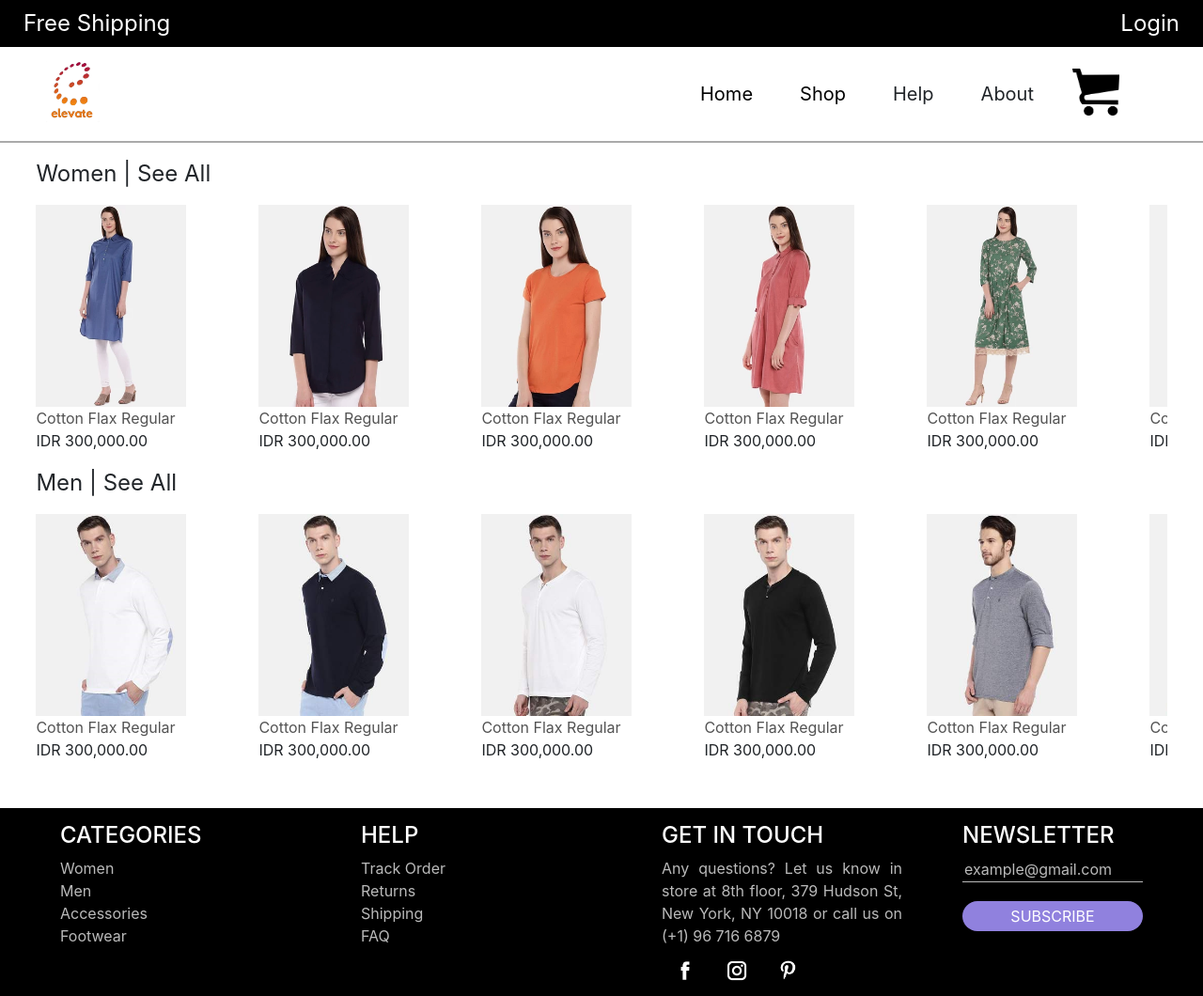
After one commit to alvinvaja/elevate, a CodeIgniter app: page /elevate/index.php/category in a window 1280 px wide. The commit adds this page. Shown: the whole page at 94% size. Run offline with CodeIgniter, Linux system fonts and the light colour scheme; some libraries are stand-ins or nearby versions.

Commit message:
Add category page and assets

```diff
--- a/application/config/routes.php
+++ b/application/config/routes.php
@@ -50,5 +50,6 @@ defined('BASEPATH') OR exit('No direct script access allowed');
 |		my-controller/my-method	-> my_controller/my_method
 */
 $route['default_controller'] = 'home';
+$route['category'] = 'category';
 $route['404_override'] = '';
 $route['translate_uri_dashes'] = FALSE;
--- /dev/null
+++ b/application/controllers/Category.php
@@ -0,0 +1,13 @@
+<?php
+
+class Category extends CI_Controller {
+    public function index () {
+        $data['js'] = $this->load->view('include/javascript.php', NULL, TRUE);
+        $data['css'] = $this->load->view('include/css.php', NULL, TRUE);
+        $data['header'] = $this->load->view('pages/header.php', NULL, TRUE);
+        $data['footer'] = $this->load->view('pages/footer.php', NULL, TRUE);
+        $data['categorywoman'] = $this->load->view('pages/category/category__woman.php', NULL, TRUE);
+        $data['categoryman'] = $this->load->view('pages/category/category__man.php', NULL, TRUE);
+        $this->load->view('pages/category.php', $data);
+    }
+}
--- /dev/null
+++ b/application/views/pages/category.php
@@ -0,0 +1,21 @@
+<!D0CTYPE html>
+<html>
+<head>
+    <?php
+        echo $js;
+        echo $css;
+    ?>
+    <title>ELEVATE Indonesia: Belanja Fashion Online Terlengkap di Indonesia</title>
+</head>
+<body>
+    <?php
+        echo $header;
+    ?>
+    <hr style="border: 1px solid #aaa; margin: 0;">
+    <?php
+        echo $categorywoman;
+        echo $categoryman;
+        echo $footer;
+    ?>
+</body>
+</html>
--- /dev/null
+++ b/application/views/pages/category/category__man.php
@@ -0,0 +1,123 @@
+<style type="text/css">
+.sub {
+    font-size: 24px;
+    margin-top: 15px;
+    margin-left: 3%;
+}
+
+.woman {
+    margin: 0px 3%;
+    display: flex;
+    justify-content: flex-start;
+    overflow-X: auto;
+}
+
+.woman__sub {
+    padding: 77px;
+    padding-top: 15px;
+    padding-left: 0;
+    padding-bottom: 0;
+}
+
+.woman__sub img {
+    width: 160px;
+    height: 215px;
+}
+
+.woman__name {
+    color: rgba(0,0,0,.68);
+}
+
+.woman::-webkit-scrollbar {
+    height: 5px;
+    background: #F1F1F1;
+}
+
+.woman::-webkit-scrollbar-thumb {
+    background: #bbb;
+}
+</style>
+
+<div class="sub">
+    Men | See All
+</div>
+<div class="woman">
+    <div class="woman__sub">
+        <img src="
+            <?php echo base_url('assets/images/man/man1.png') ?>
+        " />
+        <div class="woman__desc">
+            <div class="woman__name">
+                Cotton Flax Regular
+            </div>
+            <div class="woman__price">
+                IDR 300,000.00
+            </div>
+        </div>
+    </div>
+    <div class="woman__sub">
+        <img src="
+            <?php echo base_url('assets/images/man/man2.jpg') ?>
+        " />
+        <div class="woman__desc">
+            <div class="woman__name">
+                Cotton Flax Regular
+            </div>
+            <div class="woman__price">
+                IDR 300,000.00
+            </div>
+        </div>
+    </div>
+    <div class="woman__sub">
+        <img src="
+            <?php echo base_url('assets/images/man/man3.jpg') ?>
+        " />
+        <div class="woman__desc">
+            <div class="woman__name">
+                Cotton Flax Regular
+            </div>
+            <div class="woman__price">
+                IDR 300,000.00
+            </div>
+        </div>
+    </div>
+    <div class="woman__sub">
+        <img src="
+            <?php echo base_url('assets/images/man/man4.jpg') ?>
+        " />
+        <div class="woman__desc">
+            <div class="woman__name">
+                Cotton Flax Regular
+            </div>
+            <div class="woman__price">
+                IDR 300,000.00
+            </div>
+        </div>
+    </div>
+    <div class="woman__sub">
+        <img src="
+            <?php echo base_url('assets/images/man/man5.jpg') ?>
+        " />
+        <div class="woman__desc">
+            <div class="woman__name">
+                Cotton Flax Regular
+            </div>
+            <div class="woman__price">
+                IDR 300,000.00
+            </div>
+        </div>
+    </div>
+    <div class="woman__sub">
+        <img src="
+            <?php echo base_url('assets/images/man/man6.jpg') ?>
+        " />
+        <div class="woman__desc">
+            <div class="woman__name">
+                Cotton Flax Regular
+            </div>
+            <div class="woman__price">
+                IDR 300,000.00
+            </div>
+        </div>
+    </div>
+</div>
--- /dev/null
+++ b/application/views/pages/category/category__woman.php
@@ -0,0 +1,120 @@
+<style type="text/css">
+.sub {
+    font-size: 24px;
+    margin-top: 15px;
+    margin-left: 3%;
+}
+
+.woman {
+    display: flex;
+    justify-content: space-around;
+    overflow-X: auto;
+}
+
+.woman__sub {
+    padding: 15px;
+    padding-bottom: 0;
+}
+
+.woman__sub img {
+    width: 160px;
+    height: 215px;
+}
+
+.woman__name {
+    color: rgba(0,0,0,.68);
+}
+
+.woman::-webkit-scrollbar {
+    height: 5px;
+    background: #F1F1F1;
+}
+
+.woman::-webkit-scrollbar-thumb {
+    background: #bbb;
+}
+</style>
+
+<div class="sub">
+    Women | See All
+</div>
+<div class="woman">
+    <div class="woman__sub">
+        <img src="
+            <?php echo base_url('assets/images/woman/baju1.png') ?>
+        " />
+        <div class="woman__desc">
+            <div class="woman__name">
+                Cotton Flax Regular
+            </div>
+            <div class="woman__price">
+                IDR 300,000.00
+            </div>
+        </div>
+    </div>
+    <div class="woman__sub">
+        <img src="
+            <?php echo base_url('assets/images/woman/baju2.png') ?>
+        " />
+        <div class="woman__desc">
+            <div class="woman__name">
+                Cotton Flax Regular
+            </div>
+            <div class="woman__price">
+                IDR 300,000.00
+            </div>
+        </div>
+    </div>
+    <div class="woman__sub">
+        <img src="
+            <?php echo base_url('assets/images/woman/baju3.png') ?>
+        " />
+        <div class="woman__desc">
+            <div class="woman__name">
+                Cotton Flax Regular
+            </div>
+            <div class="woman__price">
+                IDR 300,000.00
+            </div>
+        </div>
+    </div>
+    <div class="woman__sub">
+        <img src="
+            <?php echo base_url('assets/images/woman/baju4.png') ?>
+        " />
+        <div class="woman__desc">
+            <div class="woman__name">
+                Cotton Flax Regular
+            </div>
+            <div class="woman__price">
+                IDR 300,000.00
+            </div>
+        </div>
+    </div>
+    <div class="woman__sub">
+        <img src="
+            <?php echo base_url('assets/images/woman/baju5.png') ?>
+        " />
+        <div class="woman__desc">
+            <div class="woman__name">
+                Cotton Flax Regular
+            </div>
+            <div class="woman__price">
+                IDR 300,000.00
+            </div>
+        </div>
+    </div>
+    <div class="woman__sub">
+        <img src="
+            <?php echo base_url('assets/images/woman/baju6.png') ?>
+        " />
+        <div class="woman__desc">
+            <div class="woman__name">
+                Cotton Flax Regular
+            </div>
+            <div class="woman__price">
+                IDR 300,000.00
+            </div>
+        </div>
+    </div>
+</div>
--- a/application/views/pages/header.php
+++ b/application/views/pages/header.php
@@ -1,3 +1,13 @@
+<style type="text/css">
+a:hover {
+    text-decoration: none;
+    color: black;
+}
+a {
+    color: black;
+}
+</style>
+
 <div class="header black">
     <p>Free Shipping</p>
     <p>Login</p>
@@ -10,8 +20,8 @@
     </div>
 
     <div class="navbar">
-        <div>Home</div>
-        <div>Shop</div>
+        <a href="<?php echo base_url('') ?>"><div>Home</div></a>
+        <a href="<?php echo base_url('index.php/category') ?>"><div>Shop</div></a>
         <div>Help</div>
         <div>About</div>
     </div>
```
Also changed, not shown: assets/images/man/man1.png (added), assets/images/man/man2.jpg (added), assets/images/man/man3.jpg (added), assets/images/man/man4.jpg (added), assets/images/man/man5.jpg (added), assets/images/man/man6.jpg (added), assets/images/man/man7.jpg (added), assets/images/woman/baju1.png (added), assets/images/woman/baju2.png (added), assets/images/woman/baju3.png (added), assets/images/woman/baju4.png (added), assets/images/woman/baju5.png (added), assets/images/woman/baju6.png (added).
